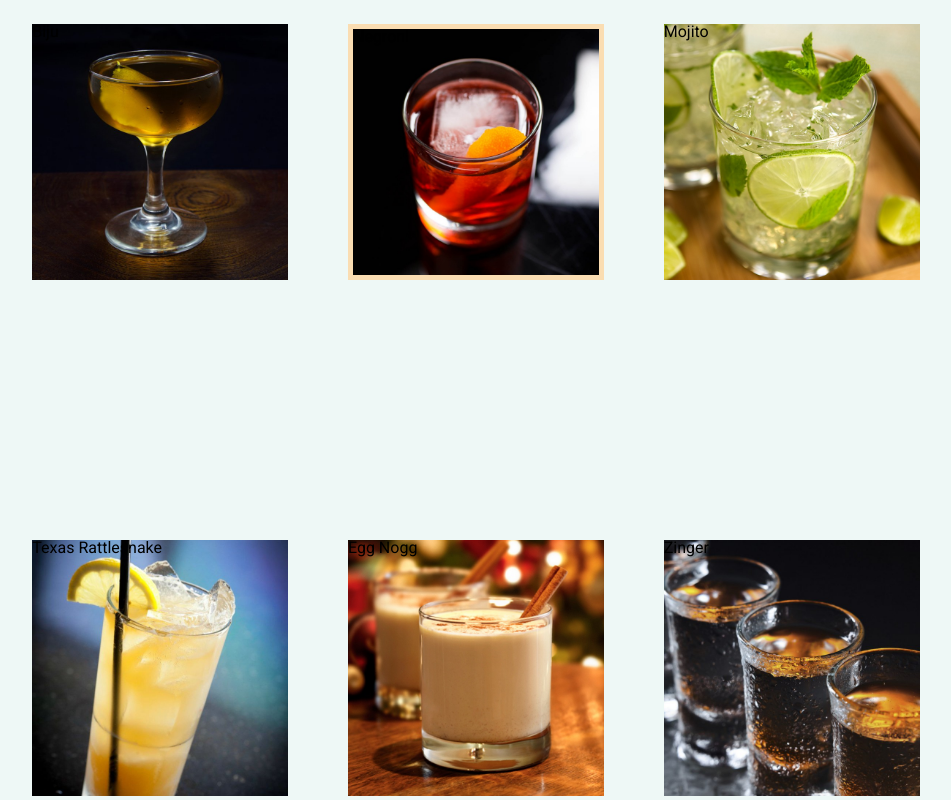
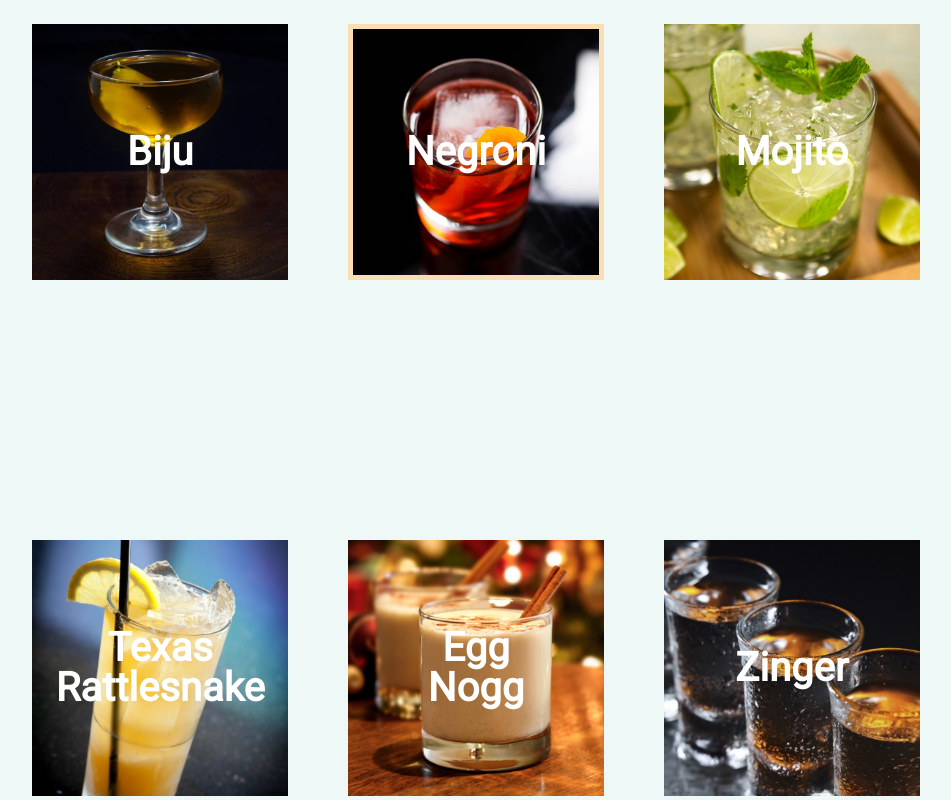
Before and after one commit to DerekPhil/DaftAcademy_Frontend_Level_Up_Homework, a website built with webpack: page dest/index.html in a window 1280 px wide. Shown: the part 260-1060 px from the top of the page, without its empty margins (164-1115 px from the left). Built offline with nearby package versions, Linux system fonts and the light colour scheme.

Commit message:
images path and component styles fix

```diff
--- a/dest/index.html
+++ b/dest/index.html
@@ -26,12 +26,24 @@
             </div>
             <div class="main__menu">
                 <div class="menu">
-                    <div class="menu__product menu__product--1">Biju</div>
-                    <div class="menu__product menu__product--2 menu__product--active">Negroni</div>
-                    <div class="menu__product menu__product--3">Mojito</div>
-                    <div class="menu__product menu__product--4">Texas Rattlesnake</div>
-                    <div class="menu__product menu__product--5">Egg Nogg</div>
-                    <div class="menu__product menu__product--6">Zinger</div>
+                    <div class="menu__product menu__product--1">
+                        <p class="menu__product__name">Biju</p>
+                    </div>
+                    <div class="menu__product menu__product--2 menu__product--active">
+                        <p class="menu__product__name">Negroni</p>
+                    </div>
+                    <div class="menu__product menu__product--3">
+                        <p class="menu__product__name">Mojito</p>
+                    </div>
+                    <div class="menu__product menu__product--4">
+                        <p class="menu__product__name">Texas Rattlesnake</p>
+                    </div>
+                    <div class="menu__product menu__product--5">
+                        <p class="menu__product__name">Egg Nogg</p>
+                    </div>
+                    <div class="menu__product menu__product--6">
+                        <p class="menu__product__name">Zinger</p>
+                    </div>
                 </div>
             </div>
         </main>
--- a/src/sass/components/_gallery.scss
+++ b/src/sass/components/_gallery.scss
@@ -18,6 +18,7 @@
         background-color: #555;
     }
     &__product {
+        position: relative;
         width: $square-size-20;
         height: $square-size-20;
         margin-top: 3%;
@@ -27,6 +28,16 @@
                 background-size: cover;
             }
         }
+        &__name {
+            text-align: center;
+            font-size: $size-2-half-rem;
+            font-weight: bold;
+            color: $color-white;
+            position: absolute;
+            top: 50%;
+            left: 50%;
+            transform: translate(-50%, -50%);
+        }
         &--active {
             border: 5px $color-orange-light solid;
         }
--- a/src/sass/components/_nav.scss
+++ b/src/sass/components/_nav.scss
@@ -4,7 +4,7 @@
     &__list {
         @include flexRowSpaceAround();
         &__item {
-            padding: 3vh 3vh;
+            padding: $padding-3;
             cursor: pointer;
             &--active {
                 color: $color-black;
--- a/src/sass/layout/_mainSection.scss
+++ b/src/sass/layout/_mainSection.scss
@@ -16,7 +16,7 @@
         transform: translateY(-50%);
         background-color: transparent;
         border: 2px $color-black solid;
-        font-size: 1.5rem;
+        font-size: $size-1-half-rem;
         padding: $small-padding;
         font-family: Georgia, 'Times New Roman', Times, serif;
     }
--- a/src/sass/utils/_variables.scss
+++ b/src/sass/utils/_variables.scss
@@ -2,10 +2,14 @@ $color-blue-light: rgb(238, 248, 246);
 $color-blue-green-light: rgb(164, 191, 186);
 $color-orange-light: rgb(250, 221, 178);
 $color-black: #000;
+$color-white: #FFF;
+$size-2-half-rem: 2.5rem;
+$size-1-half-rem: 1.5rem;
 $color-purple-light: rgb(184, 200, 229);
 $color-gray-light: rgb(226, 228, 232);
 $small-padding: 2vh 3vw;
 $medium-padding: 3vh 5vh;
+$padding-3: 3vh 3vh;
 $big-padding: 17vh 13vw;
 $square-size-20: 20vw;
 $product-number: 7;
```
Also changed, not shown: src/index.html (+18 -6 lines), dest/main.css.
